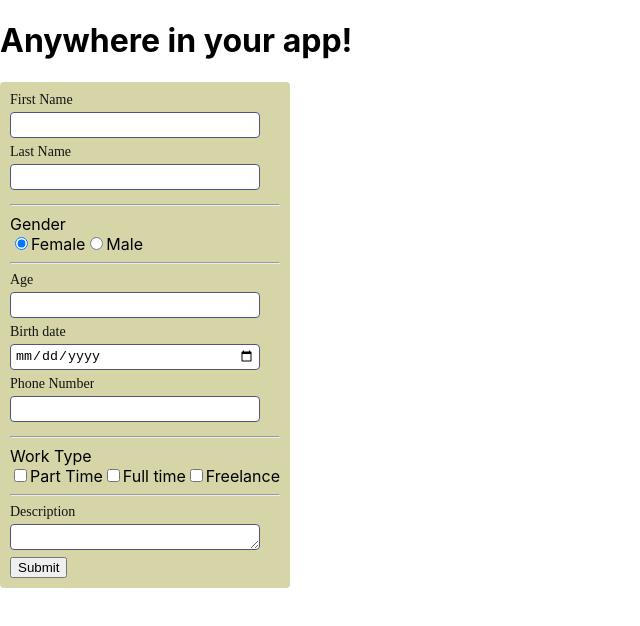
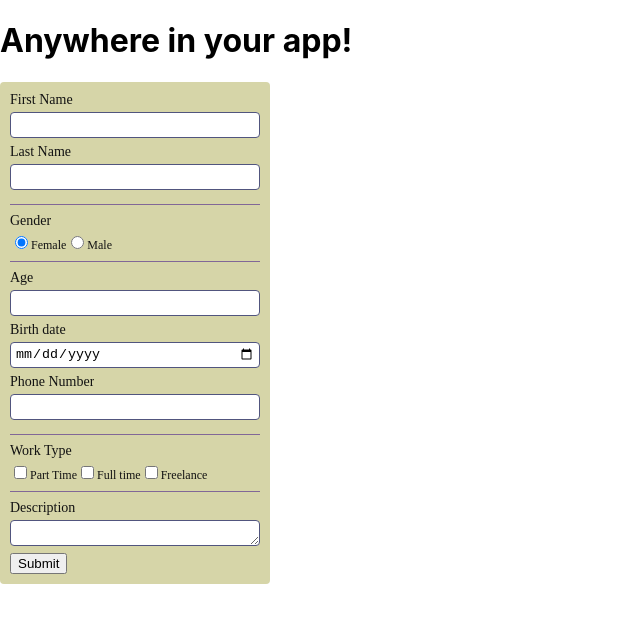
Before and after one commit to NasrinLatifi/Alopeyk-challenge, a React (Create React App) app: page / in a window 1280 px wide. Shown: the top 626 px of the page, without its empty margins (0-640 px from the left). Built offline with nearby package versions, Linux system fonts and the light colour scheme.

Commit message:
bugfix/fix style and names

```diff
--- /dev/null
+++ b/src/Components/CheckBox/_checkbox.scss
@@ -0,0 +1,38 @@
+.check-box-group-wrapper {
+  hr {
+    background-color: #816797;
+    border: none;
+    height: 1px;
+  }
+  .text-container {
+    display: flex;
+    align-items: center;
+    flex-direction: row;
+    padding-bottom: 4px;
+    .label-style {
+      font-size: 14px;
+      font-family: cursive;
+      font-weight: 500;
+      color: #121212;
+
+      white-space: nowrap;
+      overflow: hidden;
+      text-overflow: ellipsis;
+    }
+  }
+  .ant-checkbox-group {
+    span {
+      font-size: 12px;
+      font-family: cursive;
+      font-weight: 400;
+      color: #121212;
+      cursor: pointer;
+    }
+    .ant-checkbox {
+      cursor: pointer;
+      input{
+        cursor: pointer;
+      }
+    }
+  }
+}
--- a/src/Components/CheckBox/index.jsx
+++ b/src/Components/CheckBox/index.jsx
@@ -1,5 +1,5 @@
 import React, { useState } from "react";
-import "../MainInput/mainInput.scss";
+import "./_checkbox.scss";
 import { Checkbox } from "antd";
 const CheckboxGroup = Checkbox.Group;
 
--- a/src/Components/MainInput/index.jsx
+++ b/src/Components/MainInput/index.jsx
@@ -1,5 +1,5 @@
 import React, { useState } from "react";
-import "./mainInput.scss";
+import "./_mainInput.scss";
 import { InfoCircleOutlined } from "@ant-design/icons";
 
 const MainInput = (props) => {
--- a/src/Components/MainTextArea/index.jsx
+++ b/src/Components/MainTextArea/index.jsx
@@ -1,5 +1,5 @@
 import React from "react";
-import "../MainInput/mainInput.scss";
+import "../MainInput/_mainInput.scss";
 import { InfoCircleOutlined } from "@ant-design/icons";
 
 const MainTextArea = (props) => {
--- /dev/null
+++ b/src/Components/RadioGroup/_radioGroup.scss
@@ -0,0 +1,49 @@
+.radio-group-wrapper {
+  hr {
+    background-color: #816797;
+    border: none;
+    height: 1px;
+  }
+  .text-container {
+    display: flex;
+    align-items: center;
+    flex-direction: row;
+    padding-bottom: 4px;
+    .label-style {
+      font-size: 14px;
+      font-family: cursive;
+      font-weight: 500;
+      color: #121212;
+      white-space: nowrap;
+      overflow: hidden;
+      text-overflow: ellipsis;
+    }
+    .error-icon {
+      color: #f05454;
+      padding-left: 4px;
+    }
+    .error-style {
+      font-size: 12px;
+      font-weight: 500;
+      font-family: cursive;
+      color: #f05454;
+      display: flex;
+      flex: 1;
+      min-width: fit-content;
+    }
+  }
+  .ant-radio-group-outline{
+    span{
+        font-size: 12px;
+        font-family: cursive;
+        font-weight: 400;
+        color: #121212;
+        cursor:pointer;
+    }
+    .ant-radio-input{
+        background-color: #816797 ;
+        border-color:#816797 ;
+        cursor:pointer;
+    }
+  }
+}
--- a/src/Components/RadioGroup/index.jsx
+++ b/src/Components/RadioGroup/index.jsx
@@ -1,5 +1,5 @@
 import React, { useState } from "react";
-import "../MainInput/mainInput.scss";
+import "./_radioGroup.scss";
 import { InfoCircleOutlined } from "@ant-design/icons";
 import { Radio } from "antd";
 
```
Also changed, not shown: src/Components/MainInput/_mainInput.scss (renamed from src/Components/MainInput/mainInput.scss).
